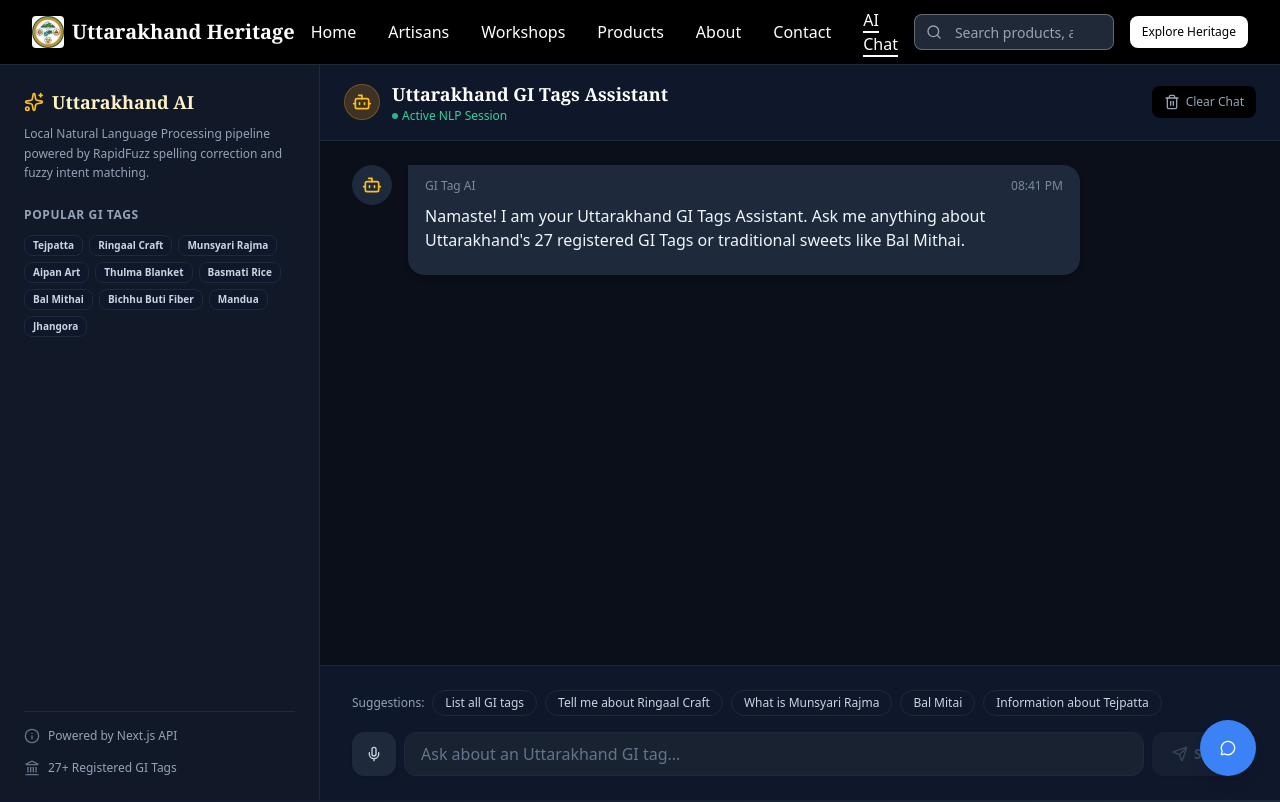
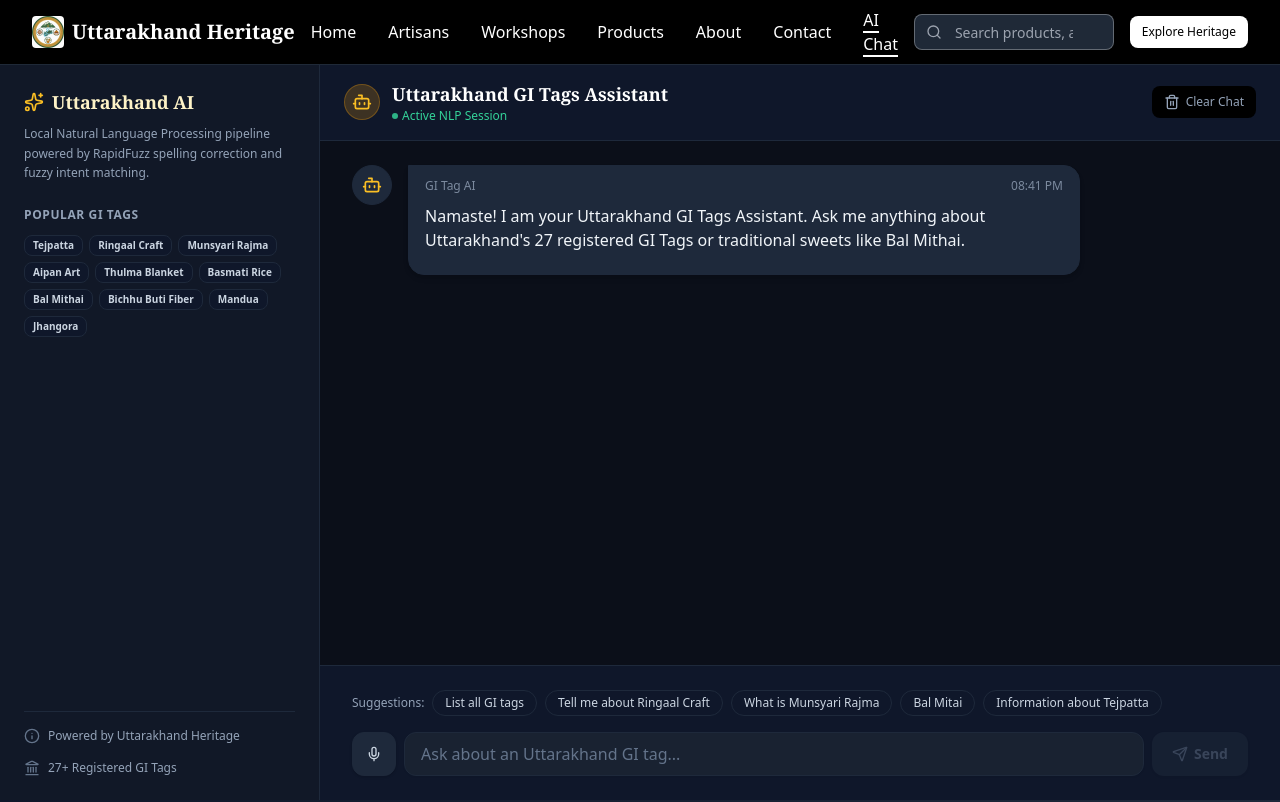
Before and after one commit to projectgichatbot-max/Project-GI-tag-Web, a Next.js app: page /chat in a window 1280 px wide. Shown: the top 802 px of the page. Built offline with nearby package versions, Linux system fonts and the light colour scheme; a web font is replaced by a local one.

Commit message:
refactor: Update chat page layout and scrolling behavior; remove unused components

```diff
--- a/app/chat/page.tsx
+++ b/app/chat/page.tsx
@@ -4,7 +4,6 @@ import React, { useState, useRef, useEffect } from "react"
 import { Button } from "@/components/ui/button"
 import { Input } from "@/components/ui/input"
 import { Badge } from "@/components/ui/badge"
-import { ScrollArea } from "@/components/ui/scroll-area"
 import {
   Send, Mic, MicOff, Trash2, Bot, User,
   Sparkles, Globe, Info, Landmark
@@ -59,6 +58,7 @@ export default function ChatPage() {
   const [recognition, setRecognition] = useState<any>(null)
 
   const messagesEndRef = useRef<HTMLDivElement>(null)
+  const messagesContainerRef = useRef<HTMLDivElement>(null)
 
   // Initialize Speech Recognition
   useEffect(() => {
@@ -106,9 +106,12 @@ export default function ChatPage() {
     }
   }, [])
 
-  // Auto-scroll to bottom of messages
+  // Auto-scroll to bottom of messages (scrolls the container, not the page)
   useEffect(() => {
-    messagesEndRef.current?.scrollIntoView({ behavior: "smooth" })
+    const container = messagesContainerRef.current
+    if (container) {
+      container.scrollTop = container.scrollHeight
+    }
   }, [messages, isLoading])
 
   const handleSendMessage = async (textToSend?: string) => {
@@ -248,7 +251,7 @@ export default function ChatPage() {
   }
 
   return (
-    <div className="min-h-screen pt-16 bg-[#0B0F19] text-white flex flex-col lg:flex-row">
+    <div className="h-screen overflow-hidden pt-16 bg-[#0B0F19] text-white flex flex-col lg:flex-row">
       {/* Left Sidebar - Desktop only */}
       <aside className="w-full lg:w-80 bg-[#111827] border-b lg:border-b-0 lg:border-r border-slate-800 p-6 flex flex-col gap-6 select-none">
         <div>
@@ -280,7 +283,7 @@ export default function ChatPage() {
         <div className="mt-auto hidden lg:flex flex-col gap-4 border-t border-slate-800 pt-4">
           <div className="flex items-center gap-2 text-xs text-slate-400">
             <Info className="h-4 w-4 text-slate-500" />
-            <span>Powered by Next.js API</span>
+            <span>Powered by Uttarakhand Heritage</span>
           </div>
           <div className="flex items-center gap-2 text-xs text-slate-400">
             <Landmark className="h-4 w-4 text-slate-500" />
@@ -318,7 +321,10 @@ export default function ChatPage() {
         </div>
 
         {/* Message Area */}
-        <ScrollArea className="flex-1 px-4 md:px-8 py-6">
+        <div
+          ref={messagesContainerRef}
+          className="flex-1 overflow-y-auto px-4 md:px-8 py-6 scroll-smooth"
+        >
           <div className="max-w-4xl mx-auto space-y-6">
             {messages.map((msg) => (
               <div
@@ -416,7 +422,7 @@ export default function ChatPage() {
 
             <div ref={messagesEndRef} />
           </div>
-        </ScrollArea>
+        </div>
 
         {/* Input area & suggestions */}
         <div className="p-4 md:p-6 border-t border-slate-800 bg-[#0F172A]">
--- a/app/layout.tsx
+++ b/app/layout.tsx
@@ -4,7 +4,6 @@ import { Inter, Playfair_Display } from "next/font/google"
 import "./globals.css"
 import { Navigation } from "@/components/navigation"
 import { Footer } from "@/components/footer"
-import { AIChatbot } from "@/components/ai-chatbot-fixed"
 import { Toaster } from "@/components/ui/sonner"
 
 const inter = Inter({
@@ -41,7 +40,6 @@ export default function RootLayout({
         <Navigation />
         <main>{children}</main>
         <Footer />
-        <AIChatbot />
         <Toaster />
       </body>
     </html>
```
